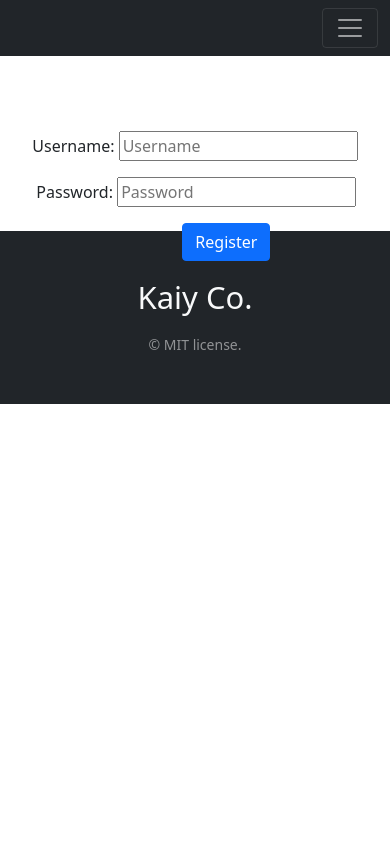
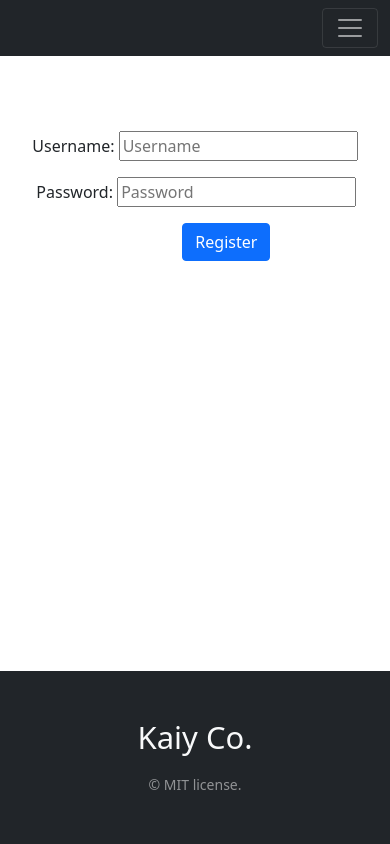
Before and after one commit to KaiyWhiteSnow/AboutMeSchoolWork, a Flask app: page /register in a window 390 px wide. Run offline with Flask 2, Linux system fonts and the light colour scheme; some libraries are stand-ins or nearby versions.

Commit message:
FE: Fixed footer responsivity

```diff
--- a/BP/static/css/style.css
+++ b/BP/static/css/style.css
@@ -13,3 +13,12 @@
     margin-right: 8px;
     margin-top: 16px;
 }
+
+body{
+    min-height: 100vh;
+    display: flex;
+    flex-direction: column;
+}
+.Main_footer{
+    margin-top: auto;
+}
--- a/BP/templates/Art.html
+++ b/BP/templates/Art.html
@@ -149,7 +149,7 @@
     <div class="d-flex justify-content-center">
         <img src="../static/img/mako.png" width="628" height="420">
     </div>
-    <footer class="bg-dark text-light py-5">
+    <footer class="bg-dark text-light py-5 Main_footer">
         <div class="container text-center">
             <p class="display-5 mb-3">
                 Kaiy Co.
--- a/BP/templates/StoryOfKaiy.html
+++ b/BP/templates/StoryOfKaiy.html
@@ -108,7 +108,7 @@
     </div>
 
     <p class="parOffset d-flex justify-content-center">PS: Thanks to &nbsp;<a href="https://www.instagram.com/trattskivlinglover/">@trattskivlinglover</a>&nbsp;aka alt for this awesome art</p>
-    <footer class="bg-dark text-light py-5">
+    <footer class="bg-dark text-light py-5 Main_footer">
         <div class="container text-center">
             <p class="display-5 mb-3">
                 Kaiy Co.
--- a/BP/templates/index.html
+++ b/BP/templates/index.html
@@ -148,7 +148,7 @@
             I plan to become a Game Dev. My goal would be game studios like Riot Games, Battlestate Games or Facepunch studios.
         </p>
     </div>
-    <footer class="bg-dark text-light py-5">
+    <footer class="bg-dark text-light py-5 Main_footer">
         <div class="container text-center">
             <p class="display-5 mb-3">
                 Kaiy Co.
--- a/BP/templates/login.html
+++ b/BP/templates/login.html
@@ -49,7 +49,7 @@
         </form>
     </div>
     <div class="d-flex justify-content-center" style="margin-top: 45px;"><small>Need an account? <a href="/register">Click me!</a></small></div>
-    <footer class="bg-dark text-light py-5">
+    <footer class="bg-dark text-light py-5 Main_footer">
         <div class="container text-center">
             <p class="display-5 mb-3">
                 Kaiy Co.
--- a/BP/templates/register.html
+++ b/BP/templates/register.html
@@ -48,7 +48,7 @@
             <p style="margin-left: 150px;"><input class="btn btn-primary" type="submit" value="Register"></p>
         </form>
     </div>
-    <footer class="bg-dark text-light py-5">
+    <footer class="bg-dark text-light py-5 Main_footer">
         <div class="container text-center">
             <p class="display-5 mb-3">
                 Kaiy Co.
--- a/BP/templates/sokkatto.html
+++ b/BP/templates/sokkatto.html
@@ -112,7 +112,7 @@
             <source src="../static/video/Camera_2023-04-09_23-28-41.mp4" type="video/mp4">
         </video>
     </div>
-    <footer class="bg-dark text-light py-5">
+    <footer class="bg-dark text-light py-5 Main_footer">
         <div class="container text-center">
             <p class="display-5 mb-3">
                 Kaiy Co.
```
